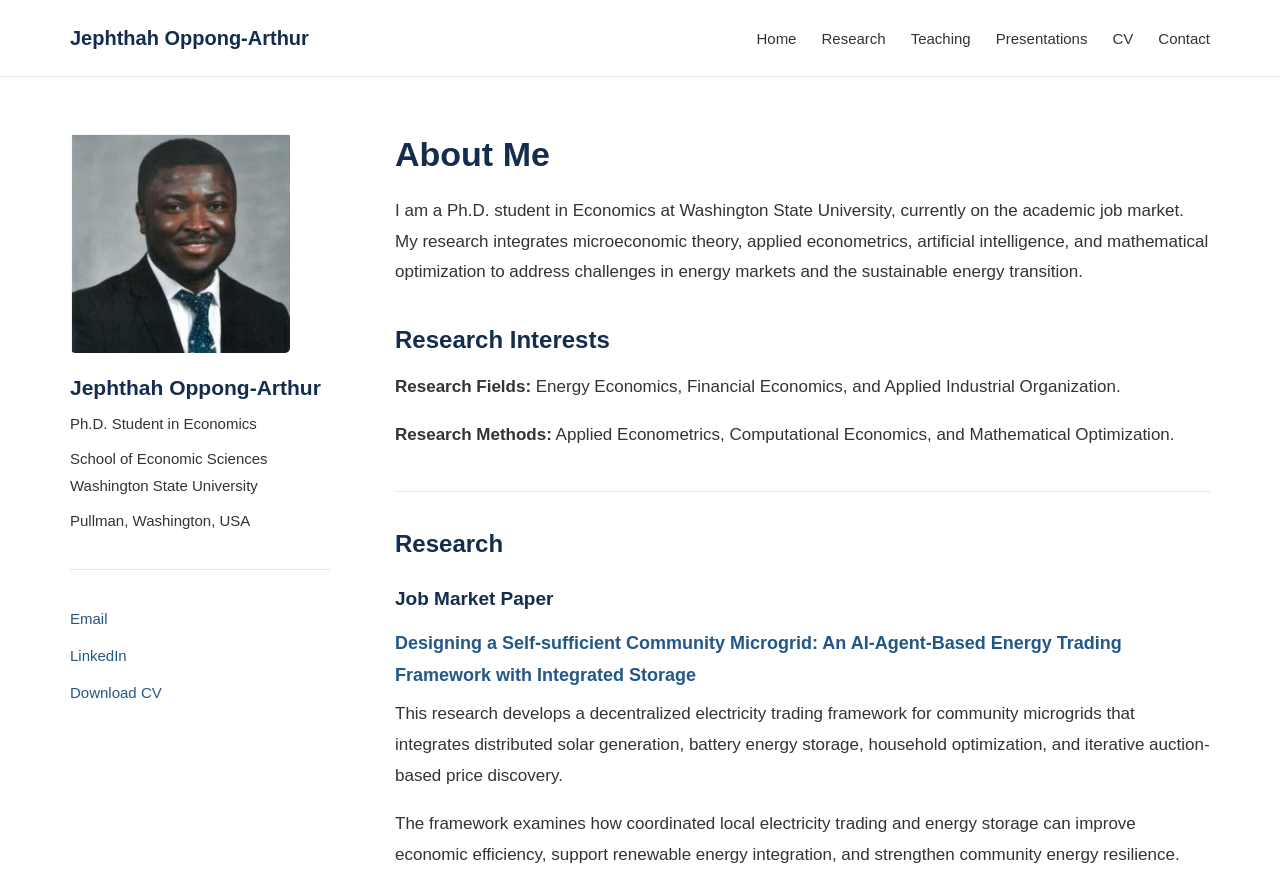
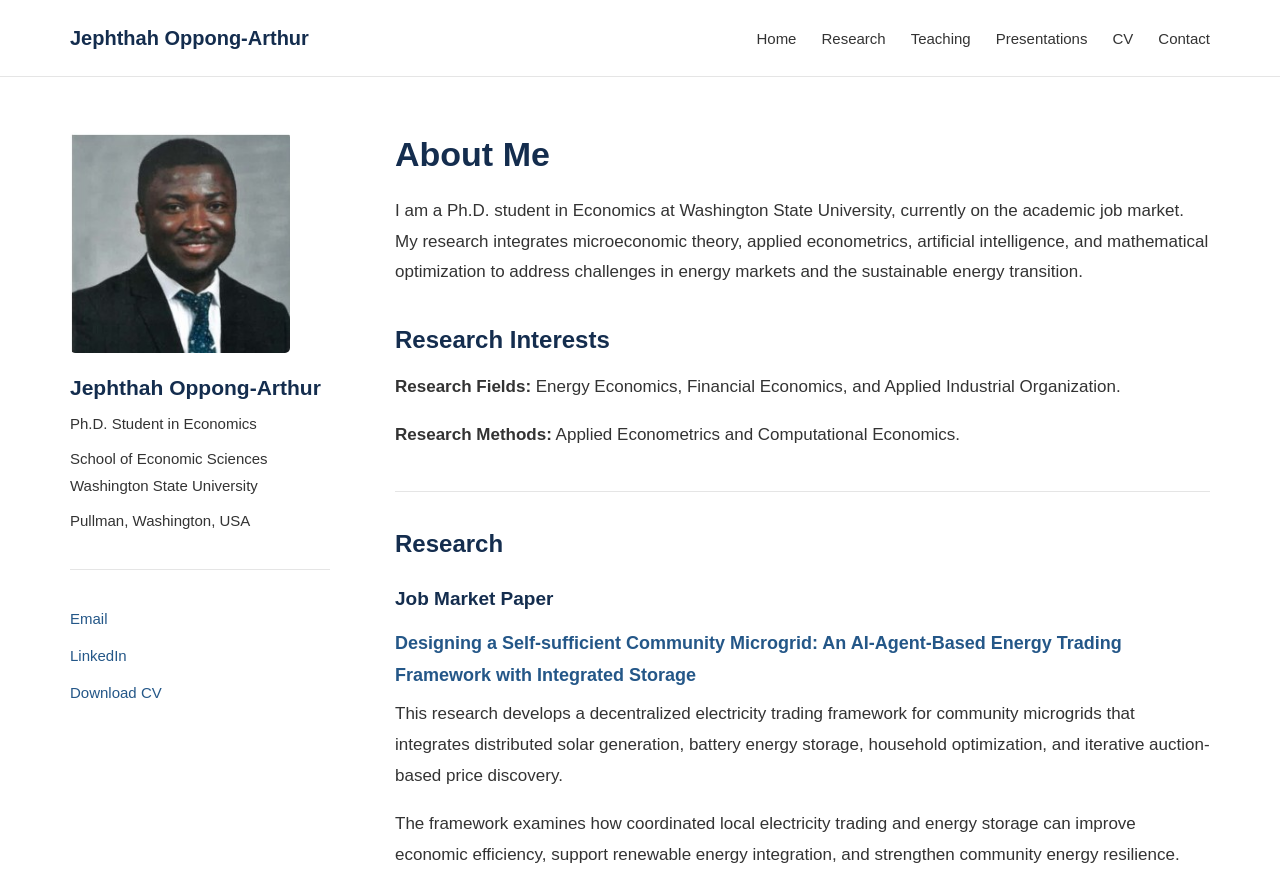
Before and after one commit to jephoppong-arthur/jephoppong-arthur.github.io, a plain HTML site: page index.html in a window 1280 px wide. Shown: the top 873 px of the page. Drawn offline with Linux system fonts and the light colour scheme.

Commit message:
Remove 'Mathematical Optimization' from research methods

```diff
--- a/index.html
+++ b/index.html
@@ -390,8 +390,7 @@
 
                 <p>
                     <strong>Research Methods:</strong>
-                    Applied Econometrics, Computational Economics,
-                    and Mathematical Optimization.
+                    Applied Econometrics and Computational Economics.
                 </p>
 
             </section>
```
